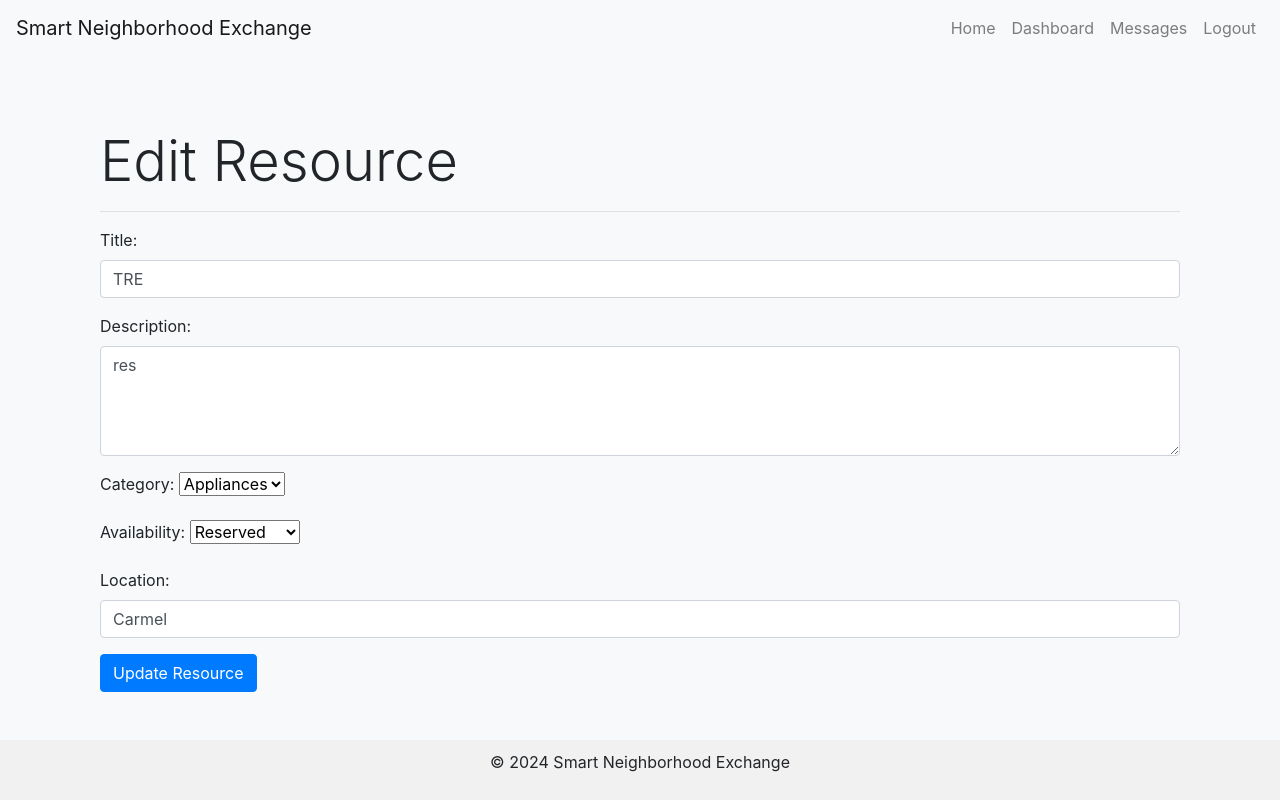
After one commit to ellitayl1/SPDFinalProject, a Flask app: page /edit_resource/1 in a window 1280 px wide. The commit adds this page. Run offline with Flask 3, Linux system fonts and the light colour scheme; a user stored in the database is signed in; data comes from the database, SQL or seed files in the repository; both versions use the stored data as it was after the commit; some libraries are stand-ins or nearby versions.

Commit message:
finished application

```diff
--- a/app.py
+++ b/app.py
@@ -276,6 +276,46 @@ def upload_profile_image():
 
     flash('Invalid file type')
     return redirect(url_for('dashboard'))
+@app.route('/edit_resource/<int:resource_id>', methods=['GET', 'POST'])
+def edit_resource(resource_id):
+    user_id = session.get('user_id')
+    if not user_id:
+        return redirect(url_for('login'))
+
+    conn = sqlite3.connect('database.db')
+    cursor = conn.cursor()
+
+    # Check if the user is the owner of the resource
+    cursor.execute("SELECT * FROM resources WHERE resource_id = ? AND user_id = ?", (resource_id, user_id))
+    resource = cursor.fetchone()
+
+    if not resource:
+        flash("You are not authorized to edit this resource.", "danger")
+        conn.close()
+        return redirect(url_for('dashboard'))
+
+    if request.method == 'POST':
+        # Get updated details from the form
+        title = request.form.get('title')
+        description = request.form.get('description')
+        category = request.form.get('category')
+        availability = request.form.get('availability')
+        location = request.form.get('location')
+
+        # Update the resource in the database
+        cursor.execute('''
+            UPDATE resources
+            SET title = ?, description = ?, category = ?, availability = ?, location = ?
+            WHERE resource_id = ? AND user_id = ?
+        ''', (title, description, category, availability, location, resource_id, user_id))
+
+        conn.commit()
+        conn.close()
+        flash("Resource updated successfully!", "success")
+        return redirect(url_for('dashboard'))
+
+    conn.close()
+    return render_template('edit_resource.html', resource=resource)
 
 # Example route for resource details
 @app.route('/resource_details/<int:resource_id>')
--- /dev/null
+++ b/templates/edit_resource.html
@@ -0,0 +1,53 @@
+{% extends "base.html" %}
+
+{% block title %}Edit Resource{% endblock %}
+
+{% block content %}
+<div class="container mt-5">
+    <h1 class="display-4">Edit Resource</h1>
+    <hr>
+    {% with messages = get_flashed_messages(with_categories=true) %}
+        {% if messages %}
+            {% for category, message in messages %}
+                <div class="alert alert-{{ category }}" role="alert">
+                    {{ message }}
+                </div>
+            {% endfor %}
+        {% endif %}
+    {% endwith %}
+    <form action="{{ url_for('edit_resource', resource_id=resource[0]) }}" method="POST">
+        <div class="mb-3">
+            <label for="title" class="form-label">Title:</label>
+            <input type="text" class="form-control" id="title" name="title" value="{{ resource[2] }}" required>
+        </div>
+        <div class="mb-3">
+            <label for="description" class="form-label">Description:</label>
+            <textarea class="form-control" id="description" name="description" rows="4" required>{{ resource[3] }}</textarea>
+        </div>
+        <div class="mb-3">
+            <label for="category" class="form-label">Category:</label>
+            <select class="form-select" id="category" name="category" required>
+                <option value="Tools" {% if resource[5] == "Tools" %}selected{% endif %}>Tools</option>
+                <option value="Appliances" {% if resource[5] == "Appliances" %}selected{% endif %}>Appliances</option>
+                <option value="Furniture" {% if resource[5] == "Furniture" %}selected{% endif %}>Furniture</option>
+                <option value="Books" {% if resource[5] == "Books" %}selected{% endif %}>Books</option>
+                <option value="Clothing" {% if resource[5] == "Clothing" %}selected{% endif %}>Clothing</option>
+                <option value="Electronics" {% if resource[5] == "Electronics" %}selected{% endif %}>Electronics</option>
+            </select>
+        </div>
+        <div class="mb-3">
+            <label for="availability" class="form-label">Availability:</label>
+            <select class="form-select" id="availability" name="availability" required>
+                <option value="Available" {% if resource[6] == "Available" %}selected{% endif %}>Available</option>
+                <option value="Reserved" {% if resource[6] == "Reserved" %}selected{% endif %}>Reserved</option>
+                <option value="Unavailable" {% if resource[6] == "Unavailable" %}selected{% endif %}>Unavailable</option>
+            </select>
+        </div>
+        <div class="mb-3">
+            <label for="location" class="form-label">Location:</label>
+            <input type="text" class="form-control" id="location" name="location" value="{{ resource[8] }}" required>
+        </div>
+        <button type="submit" class="btn btn-primary">Update Resource</button>
+    </form>
+</div>
+{% endblock %}
```
Also changed, not shown: templates/dashboard.html (+21 -16 lines), database.db, static/uploads/20241102_203212.jpg (added), static/uploads/Firefly_create_a_logo_for_a_food_donation_company_thats_designed_to_get_donated_food_to_its_users_m.jpg (added).
